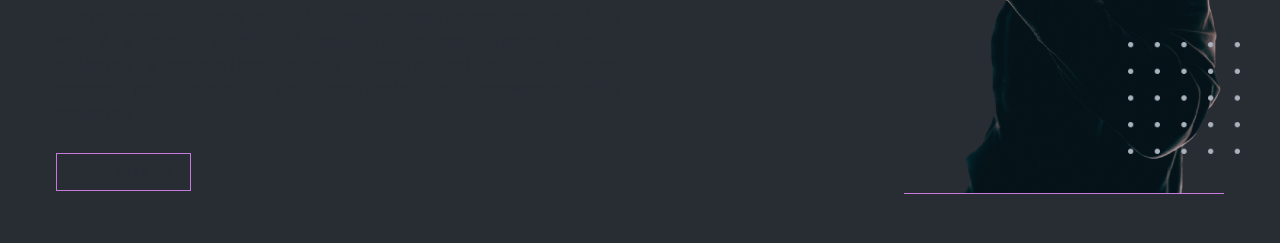
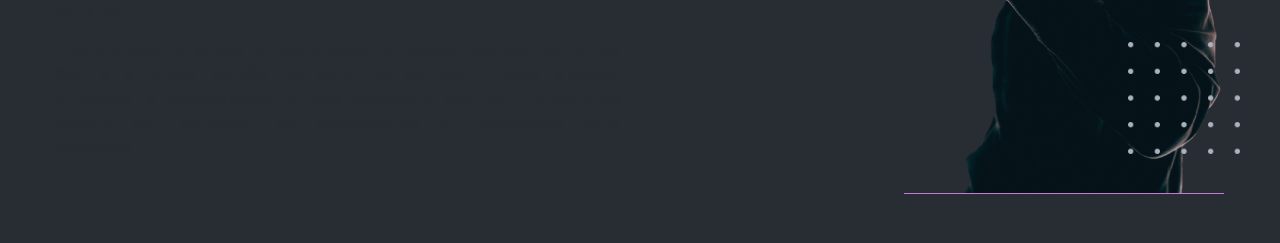
Before and after one commit to leandrucarvalho/my-portfolio, a Next.js app: page / in a window 1280 px wide. Shown: the part 2690-2933 px from the top of the page. Built offline with nearby package versions, Linux system fonts and the light colour scheme.

Commit message:
refactor: removing button

```diff
--- a/src/app/_components/about-me/about-me.tsx
+++ b/src/app/_components/about-me/about-me.tsx
@@ -29,10 +29,6 @@ export function AboutMe() {
               as tecnologias e frameworks mais recentes.
             </p>
           </article>
-
-          <button className="border border-primary px-4 py-2 mt-7 text-sm">
-            Read more -&gt;
-          </button>
         </div>
       </div>
       <div className="flex flex-col items-center relative mt-6">
```
